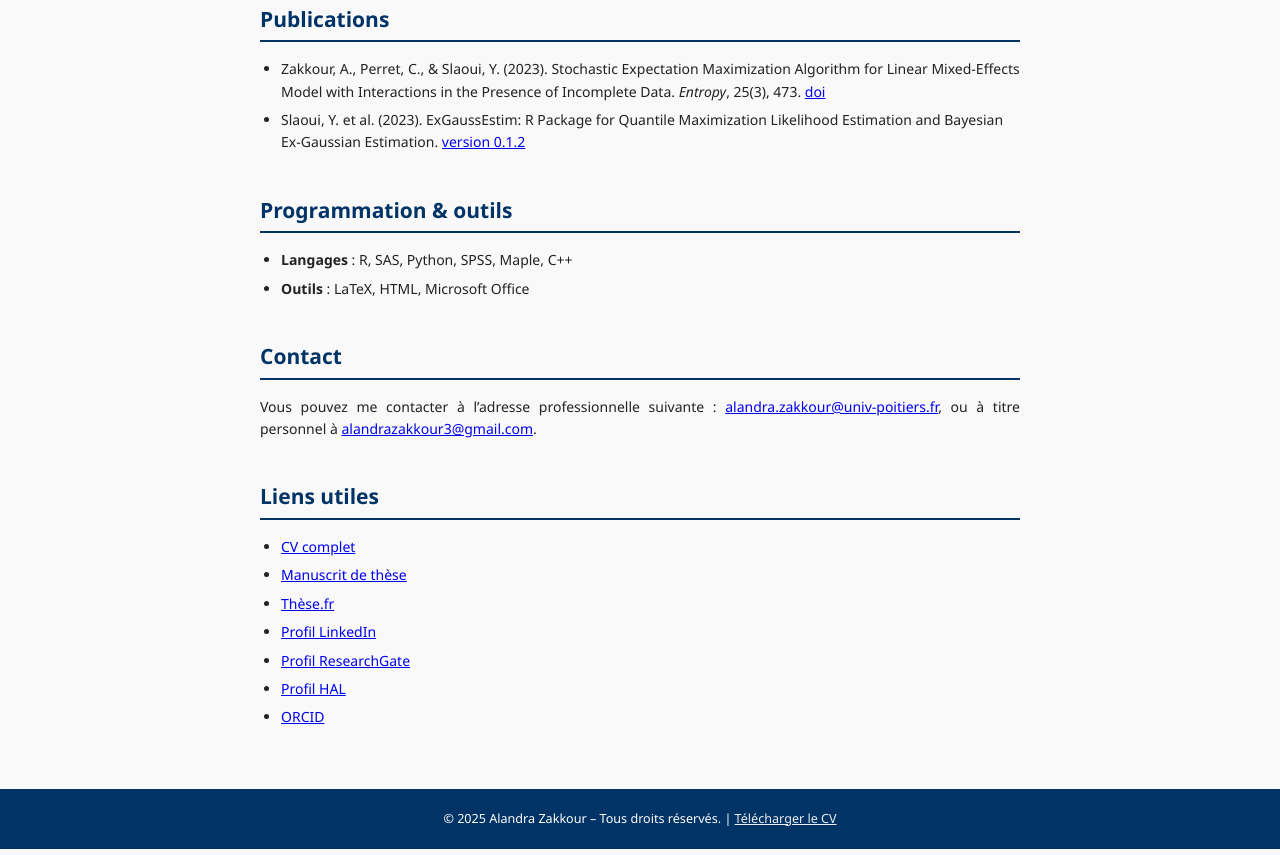
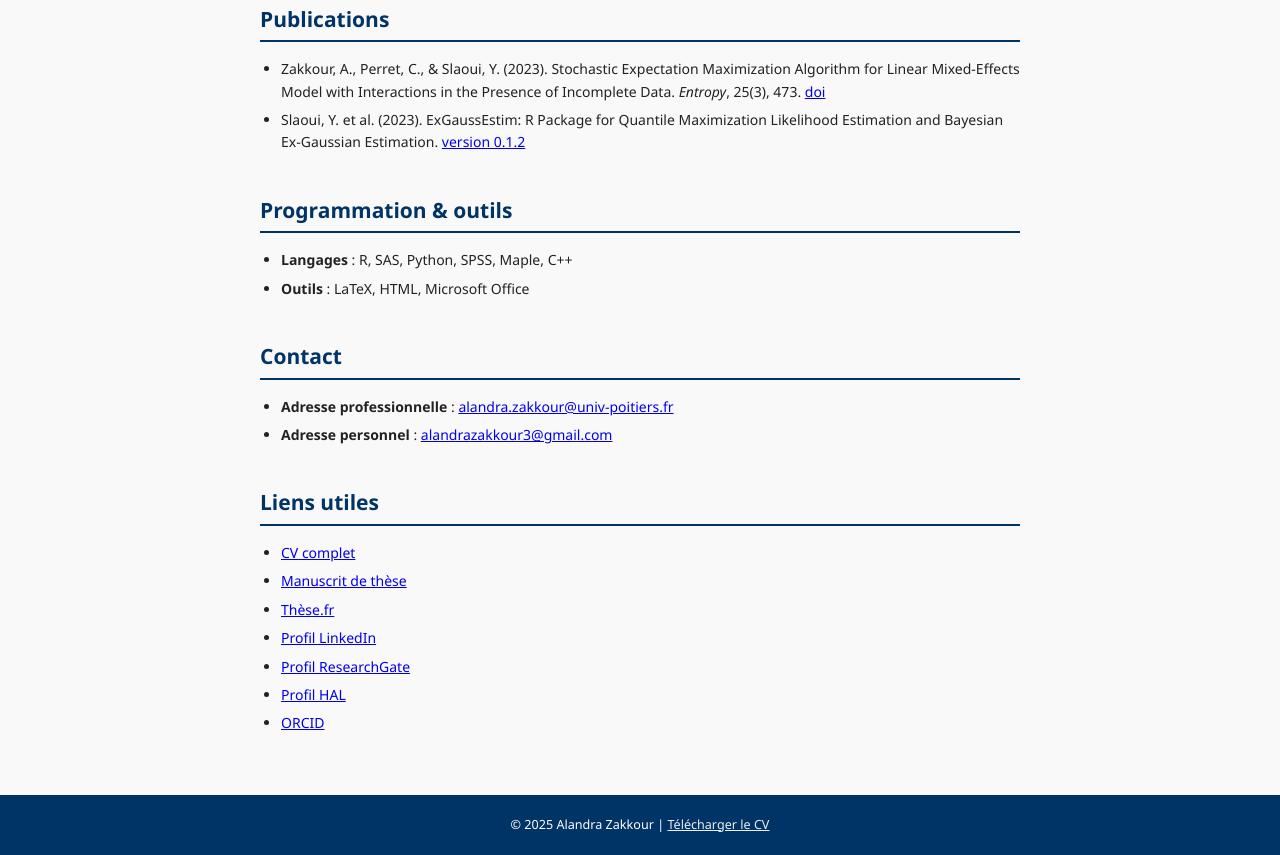
Before and after one commit to alandrazakkour/Page-Personnelle, a plain HTML site: page index.html in a window 1280 px wide. Shown: the part 944-1799 px from the top of the page. Drawn offline with Linux system fonts and the light colour scheme.

Commit message:
Add files via upload

```diff
--- a/index.html
+++ b/index.html
@@ -8,7 +8,7 @@
 
   <meta charset="UTF-8" />
   <meta name="viewport" content="width=device-width, initial-scale=1" />
-  <title>Présentation Alandra Zakkour</title>
+  <title>Alandra Zakkour-Page Personnelle</title>
   <style>
     * {
       box-sizing: border-box;
@@ -187,7 +187,7 @@ body {
       <img src="photo.jpg" alt="Portrait d'Alandra Zakkour" loading="lazy" />
       <div class="header-text">
         <h1>Alandra Zakkour</h1>
-        <p><strong>Docteure en Mathématiques et leurs interactions</strong></p>
+        <p><strong>Docteure en Mathématiques et leurs interactions – Analyse statistique</strong></p>
         <p>Laboratoire de Mathématiques et Applications (LMA), Poitiers, France</p>
         <p>Site du Futuroscope – Téléport 2, 11 Boulevard Marie et Pierre Curie, Bâtiment H3 – TSA 61125, Bureau : 029</p>
       </div>
@@ -239,11 +239,11 @@ body {
 
     <div class="section" id="contact">
       <h2>Contact</h2>
-      <p>
-        Vous pouvez me contacter à l’adresse professionnelle suivante :
-        <a href="mailto:alandra.zakkour@univ-poitiers.fr">alandra.zakkour@univ-poitiers.fr</a>,
-        ou à titre personnel à <a href="mailto:alandrazakkour3@gmail.com">alandrazakkour3@gmail.com</a>.
-      </p>
+      <ul>
+        <li><strong>Adresse professionnelle</strong> :
+        <a href="mailto:alandra.zakkour@univ-poitiers.fr">alandra.zakkour@univ-poitiers.fr</a></li>
+        <li><strong>Adresse personnel</strong> : <a href="mailto:alandrazakkour3@gmail.com">alandrazakkour3@gmail.com</a></li>
+      </ul>
     </div>
 
     <div class="section">
@@ -262,7 +262,7 @@ body {
   </div>
 
   <footer>
-    &copy; 2025 Alandra Zakkour – Tous droits réservés. | <a href="CV_Alandra_Zakkour.pdf" target="_blank">Télécharger le CV</a>
+    &copy; 2025 Alandra Zakkour | <a href="CV_Alandra_Zakkour.pdf" target="_blank">Télécharger le CV</a>
   </footer>
 
 </body>
```
